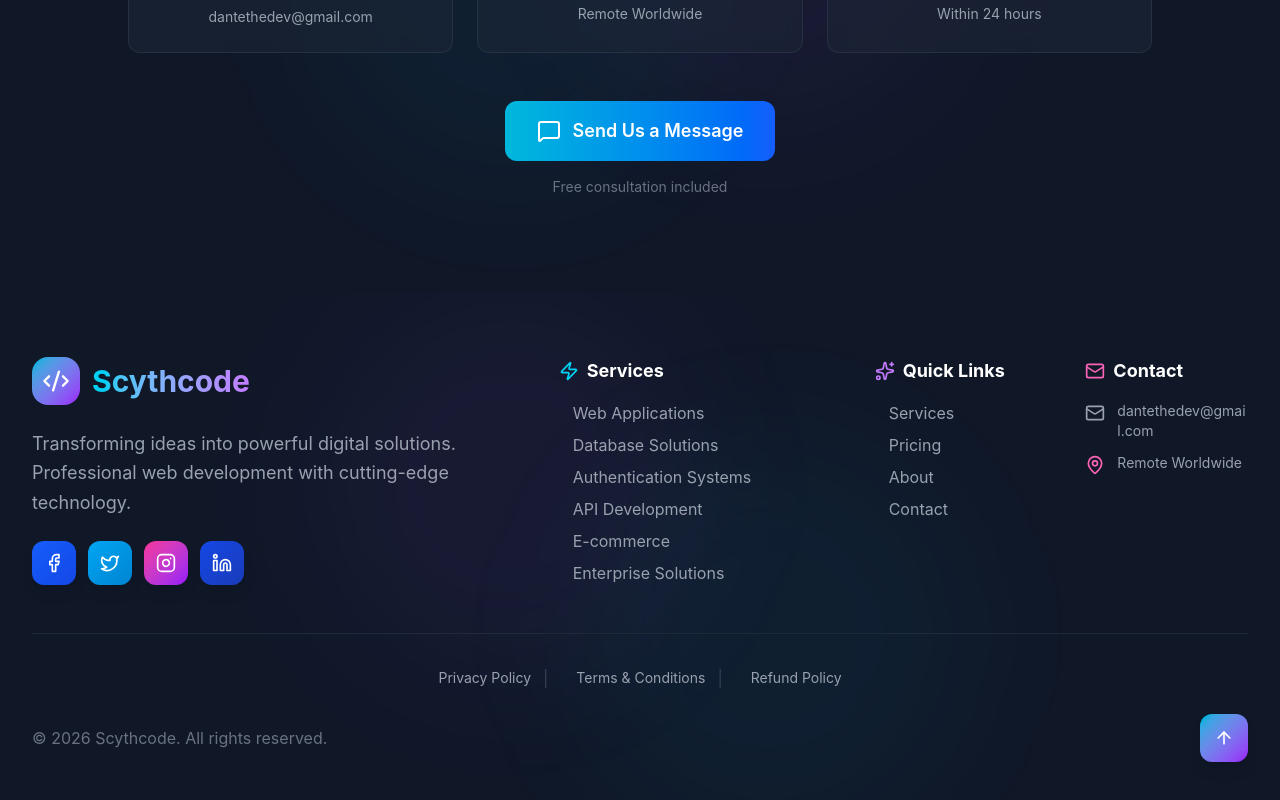
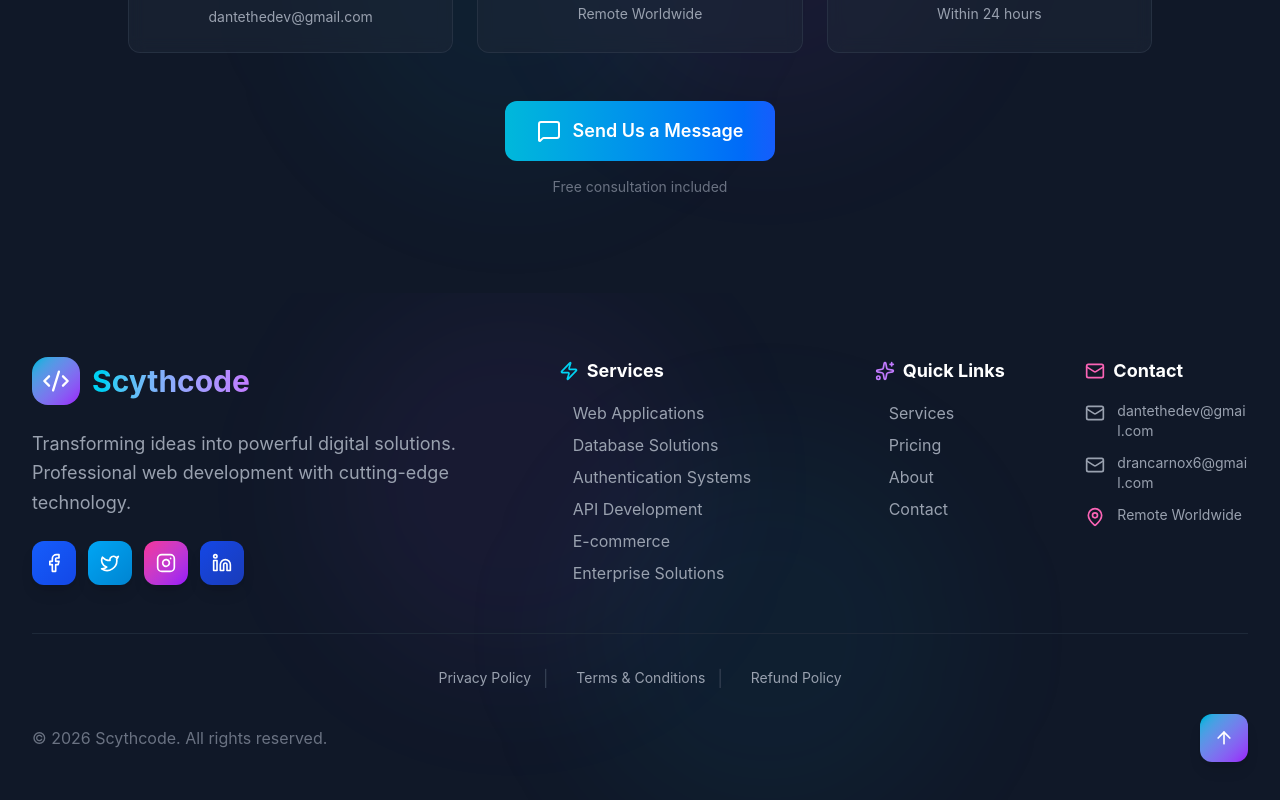
Before and after one commit to bubaisarkar/Scythcode, a Next.js app: page / in a window 1280 px wide. Shown: the part 5107-5907 px from the top of the page. Built offline with nearby package versions, Linux system fonts and the light colour scheme; no server answers.

Commit message:
Add drancarnox6@gmail.com to footer contact info

```diff
--- a/src/components/Footer.tsx
+++ b/src/components/Footer.tsx
@@ -192,6 +192,14 @@ const Footer = () => {
                 <Mail className="w-5 h-5 flex-shrink-0 mt-0.5" />
                 <span className="text-sm break-all">dantethedev@gmail.com</span>
               </motion.a>
+              <motion.a
+                href="mailto:drancarnox6@gmail.com"
+                whileHover={{ x: 5 }}
+                className="flex items-start space-x-3 text-gray-400 hover:text-pink-400 transition-colors duration-300 group"
+              >
+                <Mail className="w-5 h-5 flex-shrink-0 mt-0.5" />
+                <span className="text-sm break-all">drancarnox6@gmail.com</span>
+              </motion.a>
               <motion.div
                 whileHover={{ x: 5 }}
                 className="flex items-start space-x-3 text-gray-400 group"
```
